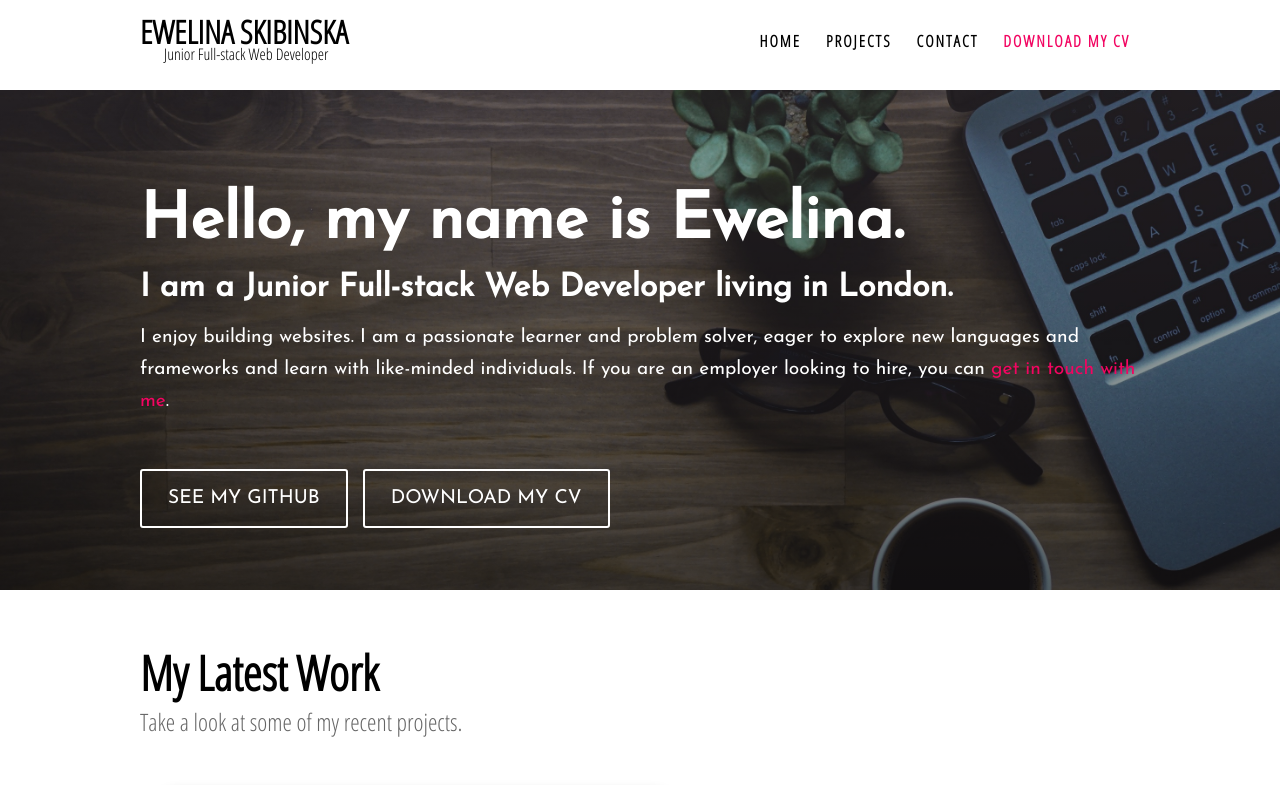
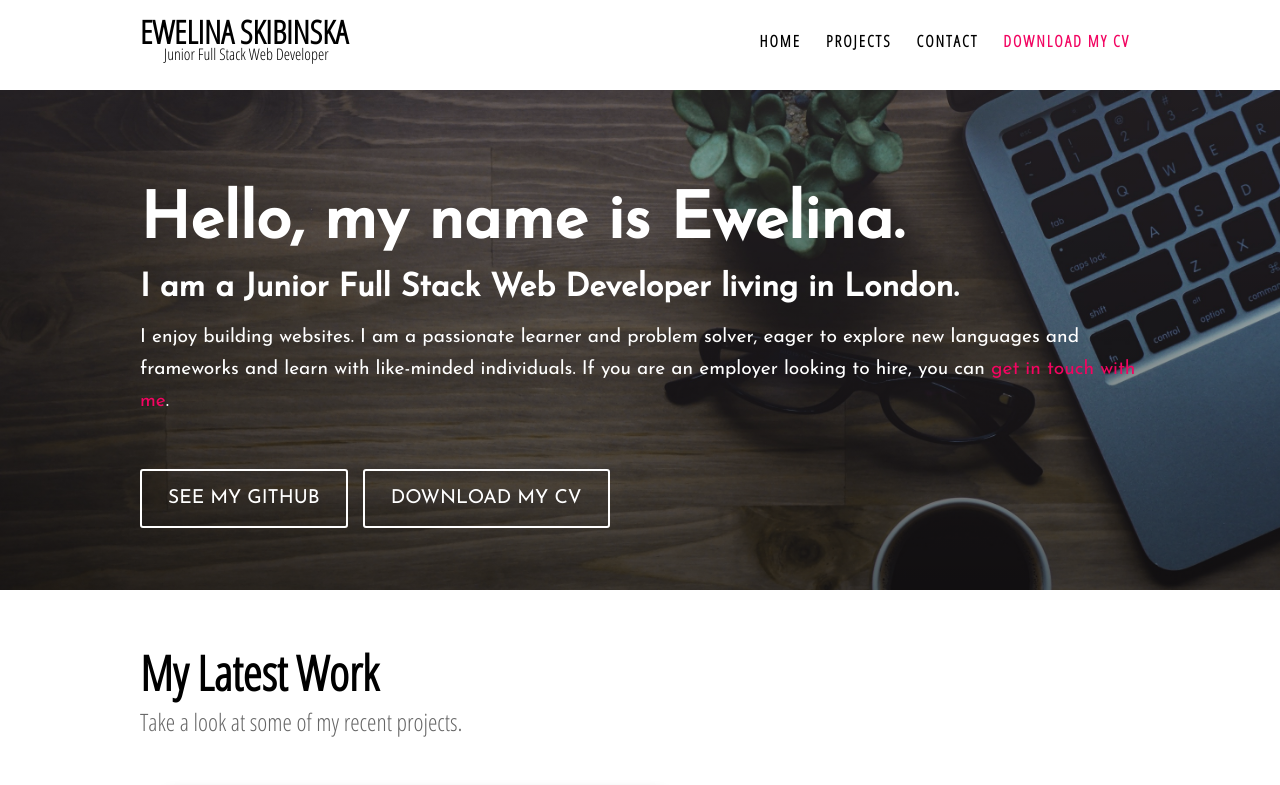
Before and after one commit to skibinska/personal-website, a website: page public/index.html in a window 1280 px wide. Shown: the top 785 px of the page. Drawn offline with Linux system fonts and the light colour scheme.

Commit message:
Update job title
realted #111

```diff
--- a/public/index.html
+++ b/public/index.html
@@ -9,14 +9,14 @@
   <link rel="stylesheet" href="styles/main.css">
   <link rel="icon" href="images/favicon.ico" type="image/x-icon">
 
-  <title>Ewelina Skibinska | Junior Full-stack Web developer | Portfolio | Contact</title>
+  <title>Ewelina Skibinska | Junior Full Stack Web developer | Portfolio | Contact</title>
 </head>
 <body>
   <header id="home" class="header">
     <div class="container">
       <div class="header__logo">
         <h1 class="header__title">EWELINA SKIBINSKA</h1>
-        <p class="header__teaser">Junior Full-stack Web Developer</p>
+        <p class="header__teaser">Junior Full Stack Web Developer</p>
       </div>
       <nav class="nav">
         <div class="nav__icon">
@@ -39,7 +39,7 @@
   <div class="intro parallax">
     <div class="container">
       <p class="intro__title">Hello, my name is Ewelina.</p>
-      <p class="intro__teaser">I am a Junior Full-stack Web Developer living in London.</p>
+      <p class="intro__teaser">I am a Junior Full Stack Web Developer living in London.</p>
       <p class="intro__paragraph">
         I enjoy building websites. I am a passionate learner and problem solver, eager to explore new languages and frameworks and learn with like-minded individuals. If you are an employer looking to hire, you can
         <a class="style-a intro__paragraph-pink" href="#contact">get in touch with me</a>.
```
